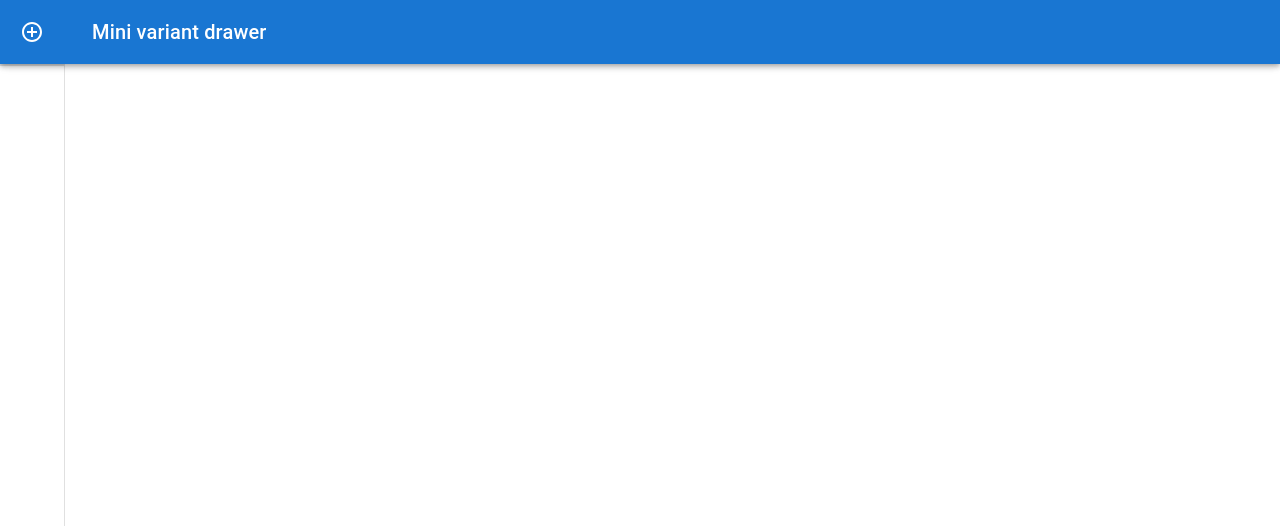
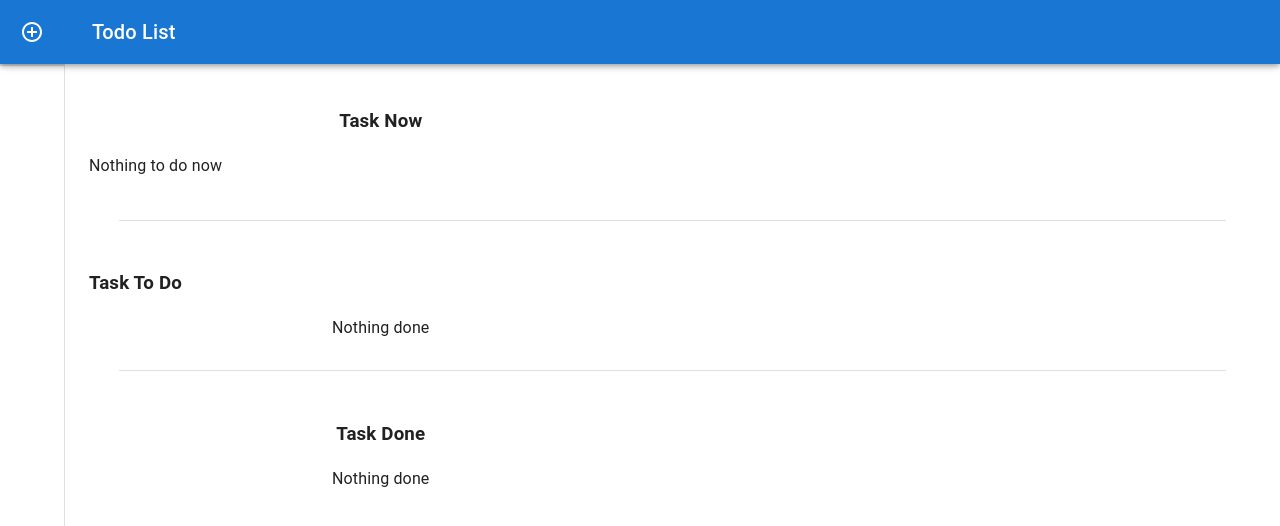
Before and after one commit to OkabeRintarouBeta/TodoList-with-PomodoroClock-code, a React (Create React App) app: page / in a window 1280 px wide. Shown: the top 526 px of the page. Built offline with nearby package versions, Linux system fonts and the light colour scheme.

Commit message:
Add files via upload

```diff
--- a/src/App.js
+++ b/src/App.js
@@ -14,9 +14,18 @@ import ChevronLeftIcon from '@mui/icons-material/ChevronLeft';
 import ChevronRightIcon from '@mui/icons-material/ChevronRight';
 import AddCircleOutlineIcon from '@mui/icons-material/AddCircleOutline';
 import Stack from '@mui/material/Stack';
+import DraggableList from 'react-draggable-lists';
+import Button from '@mui/material/Button';
+import ButtonGroup from '@mui/material/ButtonGroup';
+import DeleteIcon from '@mui/icons-material/Delete';
+import ArrowUpwardIcon from '@mui/icons-material/ArrowUpward';
+import ArrowDownwardIcon from '@mui/icons-material/ArrowDownward';
 
 import InputList from "./components/InputList";
 import TodoList from "./components/TodoList";
+import {groupBy} from "./utils";
+import TaskNow from "./components/TaskNow";
+import TaskDone from "./components/TaskDone"
 
 
 import {useState} from "react";
@@ -91,9 +100,26 @@ const Drawer = styled(MuiDrawer, { shouldForwardProp: (prop) => prop !== 'open'
 
 
 function App() {
+    let defaultTasks=[]
+    const storedTasks = localStorage.getItem('task-list');
+    if (storedTasks) {
+        defaultTasks = JSON.parse(storedTasks);
+    }
+    let defaultFinishedTasks=[]
+    const storedCompletedTasks = localStorage.getItem('finished-task-list');
+    if (storedCompletedTasks){defaultFinishedTasks=JSON.parse(storedCompletedTasks);}
+    let defaultCurrentTask='';
+    const storedCurrentTask=localStorage.getItem('current-task')
+    if(defaultCurrentTask!==''){defaultCurrentTask=JSON.parse(storedCurrentTask);}
+
     const theme = useTheme();
     const [open, setOpen] = useState(false);
-    const [taskList,setTaskList]=useState([])
+    const [taskList,setTaskList]=useState(defaultTasks);
+    const [sortList,setSortList]=useState('');
+    const [nextTask,setNextTask]=useState(defaultCurrentTask);
+    const [timeLeft,setTimeLeft]=useState(0);
+    const [taskDone,setTaskDone]=useState(defaultFinishedTasks);
+
 
     const handleDrawerOpen = () => {
         setOpen(true);
@@ -109,27 +135,121 @@ function App() {
     @ see https://github.com/UMSI579/todo/blob/step19/src/TodoList.js
     */
 
-    const displayTaskList = (items) => {
+    const displayTaskList = (items ,order) => {
+        if (items.length===0){
+            return (
+                <div>Nothing done</div>
+            )
+        }
         // console.log(items)
-        return items.map((item) =>
+        if (order==='asc'){
+            groupBy(items,'time',"asc");
+
+        }
+        else if (order==='desc'){
+            groupBy(items,'time',"desc");
+        }
+        return items.map((item,idx) =>
+            <div style={{display:"flex",flexDirection:"row",justifyContent:"space-between",width:"500px"}}>
                 <TodoList
                     name={item.name}
                     description={item.description}
                     category={item.category}
                     timetodo={item.time}
-                remove={() => removeTask(item.name)}
-            />)
+                    remove={() => removeTask(item.name,2)}
+                    index={idx}
+                />
+                <button
+                    style={{marginLeft:"20px"}}
+                    onClick={()=>{
+                    if(nextTask===''){
+                        setNextTask(item);
+                        setTimeLeft(item.time);
+                        removeTask(item.name,3);
+                    }else{
+                        console.log("there are still unfinished task")
+                    }
+                }}>Do next</button>
+            </div>
+        )}
+
+    const displayTaskDone=(items,order)=>{
+        if (items.length===0){
+            return (
+                <div>Nothing done</div>
+            )
+        }
+        if (order==='asc'){
+            groupBy(items,'time',"asc");
+
+        }
+        else if (order==='desc'){
+            groupBy(items,'time',"desc");
+        }
+        return items.map((item,idx) =>
+            <div style={{display:"flex",flexDirection:"row",justifyContent:"space-between",width:"500px"}}>
+                <TaskDone
+                    taskDone={item}
+                    dropTask={()=>dropTask(item.name)}
+                />
+            </div>
+        )
     }
 
-    const removeTask=(itemName)=>{
+    // 1. move the task to finished-task-list
+    // 2. If the button is `done`, then move the task to finished-task-list
+    // 3. If the button is `do next`, then NOT move the task to finished-task-list
+
+    const removeTask=(itemName,option)=>{
+        const selected=[itemName]
+        const task1=taskList.filter(({name}) => selected.includes(name));
+        // console.log("task1",task1)
+        if (option===2){
+            //save the completed task to storage and taskDone list
+            setTaskDone((previousList)=>{
+                const updatedList=[
+                    task1, ...previousList
+                ]
+                localStorage.setItem('finished-task-list',JSON.stringify(updatedList))
+                return updatedList;
+            })
+        }
+        else if (option===3){
+            // save the current todo task to local storage
+            localStorage.setItem('current-task',JSON.stringify(task1))
+
+        }
+        //Delete the original task in the todo list and storage
         setTaskList((previousList)=>{
             const withItemRemoved = previousList.filter((item) => {
                 return item.name !== itemName
             });
-            localStorage.setItem('my-todo-items', JSON.stringify(withItemRemoved));
+            localStorage.setItem('task-list', JSON.stringify(withItemRemoved));
+            return withItemRemoved;
+        })
+
+    }
+
+    const dropTask=(itemName)=>{
+        //Delete the original task in the todo list
+        setTaskList((previousList)=>{
+            const withItemRemoved = previousList.filter((item) => {
+                return item.name !== itemName
+            });
+            localStorage.setItem('task-list', JSON.stringify(withItemRemoved));
+            return withItemRemoved;
+        })
+        setTaskDone((previousList)=>{
+            const withItemRemoved = previousList.filter((item) => {
+                return item.name !== itemName
+            });
+            localStorage.setItem('finished-task-list', JSON.stringify(withItemRemoved));
             return withItemRemoved;
         })
     }
+
+
+
 
   return (
     <div className="App">
@@ -150,7 +270,7 @@ function App() {
                         <AddCircleOutlineIcon />
                     </IconButton>
                     <Typography variant="h6" noWrap component="div">
-                        Mini variant drawer
+                        Todo List
                     </Typography>
                 </Toolbar>
             </AppBar>
@@ -163,18 +283,64 @@ function App() {
                 <Divider />
                 <InputList isOpen={open} setTodoItems={setTaskList}/>
             </Drawer>
-            <Box
+            <Stack
                 component="main"
-                sx={{ flexGrow: 1, bgcolor: 'background.default', p: 3 }}
+                sx={{flexGrow: 1, bgcolor: 'background.default', p: 3 }}
             >
                 <Toolbar />
+                <Box sx={{ width: '50%'}}>
+                    <h3>Task Now</h3>
+                    <div style={{display:"flex",justifyContent:"space-between",minWidth:"500px"}}>
+                        <TaskNow
+                            task={nextTask}
+                            timeRemain={timeLeft}
+                        />
+                        <button style={{width:"50px",visibility:nextTask==''?"hidden":"visible"}}
+                            onClick={()=>{
+                                setTaskDone((previousList)=>{
+                                    const updatedList= [nextTask,...previousList];
+                                    localStorage.setItem('finished-task-list',JSON.stringify(updatedList))
+                                    localStorage.setItem('current-task','')
+                                    return updatedList;
+                                })
 
+                                setNextTask('');
+                            }}
+                        >Finish Ahead</button>
+                    </div>
+                </Box>
+                <Divider sx={{margin:"30px"}}/>
                 <Box sx={{ width: '50%'}}>
-                    <Stack spacing={2}>
-                        {displayTaskList(taskList)}
+                    <Stack sx={{display:'flex',flexDirection:'row',justifyContent:'space-between',alignItems:"center"}}>
+                        <h3>Task To Do</h3>
+                        <ButtonGroup disableElevation variant="contained" sx={{width:"80px",height:"30px",justifySelf:"flex-end"}}>
+                            <Button onClick={()=>{setSortList('asc')} } sx={{visibility:taskList.length===0?"hidden":"visible"}}>Asc</Button>
+                            <Button onClick={()=>{setSortList('desc')}} sx={{visibility:taskList.length===0?"hidden":"visible"}}>Desc</Button>
+                        </ButtonGroup>
                     </Stack>
+
+
+                    <div>
+                        {displayTaskList(taskList,sortList)}
+                    </div>
                 </Box>
+                <Divider sx={{margin:"30px"}}/>
+                <Box sx={{ width: '50%'}}>
+                    <div>
+                        <h3>Task Done</h3>
+                        {displayTaskDone(taskDone,'')}
+                        {/*A button that clears all finished task in local storage*/}
+                        <Button variant="outlined" startIcon={<DeleteIcon />}
+                                sx={{visibility:taskDone.length===0?"hidden":"visible", margin:'10px auto'}}
+                                onClick={()=>{
+                                    localStorage.setItem('finished-task-list',[]);
+                                    setTaskDone([])
+                                }}>Clear all done</Button>
+                    </div>
                 </Box>
+
+            </Stack>
+
         </Box>
     </div>
   );
--- /dev/null
+++ b/src/components/TaskDone.js
@@ -0,0 +1,30 @@
+import {Item,SubItem} from './TodoList'
+
+import Stack from "@mui/material/Stack";
+import Divider from "@mui/material/Divider";
+import {toTomato} from "../utils";
+
+const TaskDone=(props)=>{
+    const {taskDone,dropTask}=props;
+    return(
+
+    <Item key={taskDone.name}>
+        <div>{taskDone.name}</div>
+        <Stack
+            direction="row"
+            divider={<Divider orientation="vertical" flexItem />}
+            spacing={3}
+            sx={{display:"flex",justifyContent:"center"}}
+        >
+
+            <SubItem>{taskDone.category}</SubItem>
+            <SubItem>{taskDone.time*25} min</SubItem>
+            <SubItem>{taskDone.description}</SubItem>
+        </Stack>
+
+        <button onClick={dropTask} style={{marginRight:"20px"}} >Delete</button>
+
+    </Item>
+    )
+}
+export default TaskDone;
--- /dev/null
+++ b/src/components/TaskNow.js
@@ -0,0 +1,44 @@
+import {Item,SubItem} from './TodoList'
+import {toTomato} from "../utils";
+import * as React from 'react';
+
+import Stack from '@mui/material/Stack';
+import Divider from '@mui/material/Divider';
+
+const TaskNow=(props)=>{
+    const {task,timeRemain}=props;
+    // const totalTime=task.time;
+    // console.log(timeRemain)
+    // console.log(task)
+
+    if (!task){
+        return (
+            <div>
+                Nothing to do now
+            </div>
+        )
+    }
+    else return (
+        <div>
+            <Item>
+                <div>{task.name}</div>
+                <Stack
+                    direction="row"
+                    divider={<Divider orientation="vertical" flexItem />}
+                    spacing={3}
+                    sx={{display:"flex",justifyContent:"center"}}
+                >
+                    <SubItem>{task.category}</SubItem>
+                    <SubItem>{toTomato(timeRemain)}</SubItem>
+                    <SubItem>{task.description}</SubItem>
+                    <div>Time Left: {timeRemain*25} minutes</div>
+                </Stack>
+            </Item>
+
+        </div>
+
+    )
+
+}
+
+export default TaskNow;
--- a/src/components/TodoList.js
+++ b/src/components/TodoList.js
@@ -6,14 +6,17 @@ import Stack from '@mui/material/Stack';
 import { styled } from '@mui/material/styles';
 import Divider from '@mui/material/Divider';
 
-const Item = styled(Paper)(({ theme }) => ({
+import {toTomato} from "../utils";
+
+export const Item = styled(Paper)(({ theme }) => ({
     backgroundColor: theme.palette.mode === 'dark' ? '#1A2027' : '#fff',
     ...theme.typography.body2,
     // padding: theme.spacing(1),
     textAlign: 'center',
     color: theme.palette.text.secondary,
+    minWidth:"400px"
 }));
-const SubItem = styled("div")(({ theme }) => ({
+export const SubItem = styled("div")(({ theme }) => ({
     color: 'darkslategray',
     backgroundColor: 'aliceblue',
     padding: 8,
@@ -22,11 +25,10 @@ const SubItem = styled("div")(({ theme }) => ({
 
 
 const TodoList=(props)=>{
-    const { name, description, category, timetodo,remove}=props;
+    const { name, description, category, timetodo,remove,index}=props;
     return(
 
-        <Item key={name}>
-            <div style={{display:"flex",flexDirection:"row"}}>
+            <Item key={index}>
                 <div>{name}</div>
                 <Stack
                     direction="row"
@@ -34,14 +36,17 @@ const TodoList=(props)=>{
                     spacing={3}
                     sx={{display:"flex",justifyContent:"center"}}
                 >
-                    <SubItem>{timetodo}</SubItem>
+
                     <SubItem>{category}</SubItem>
+                    <SubItem>{toTomato(timetodo)}</SubItem>
                     <SubItem>{description}</SubItem>
                 </Stack>
-                <button onClick={remove}>Done</button>
-            </div>
 
-        </Item>
+                <button onClick={remove} style={{marginRight:"20px"}} >Done</button>
+
+            </Item>
+
+
     )
 }
 
```
Lines whose indentation alone changed are shown as unchanged.
